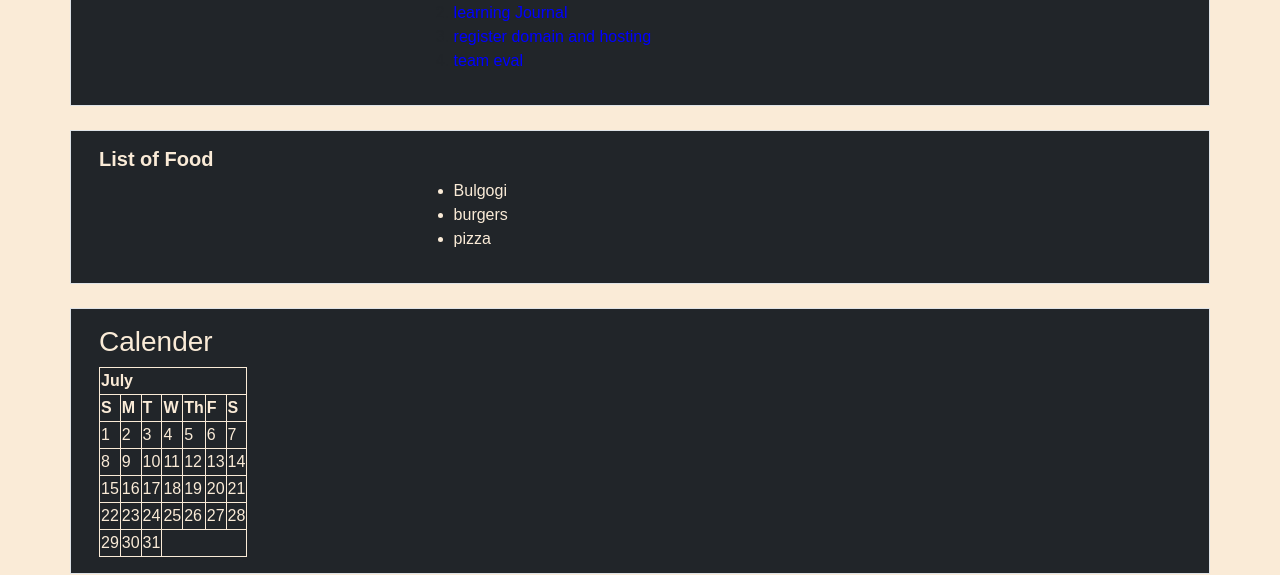
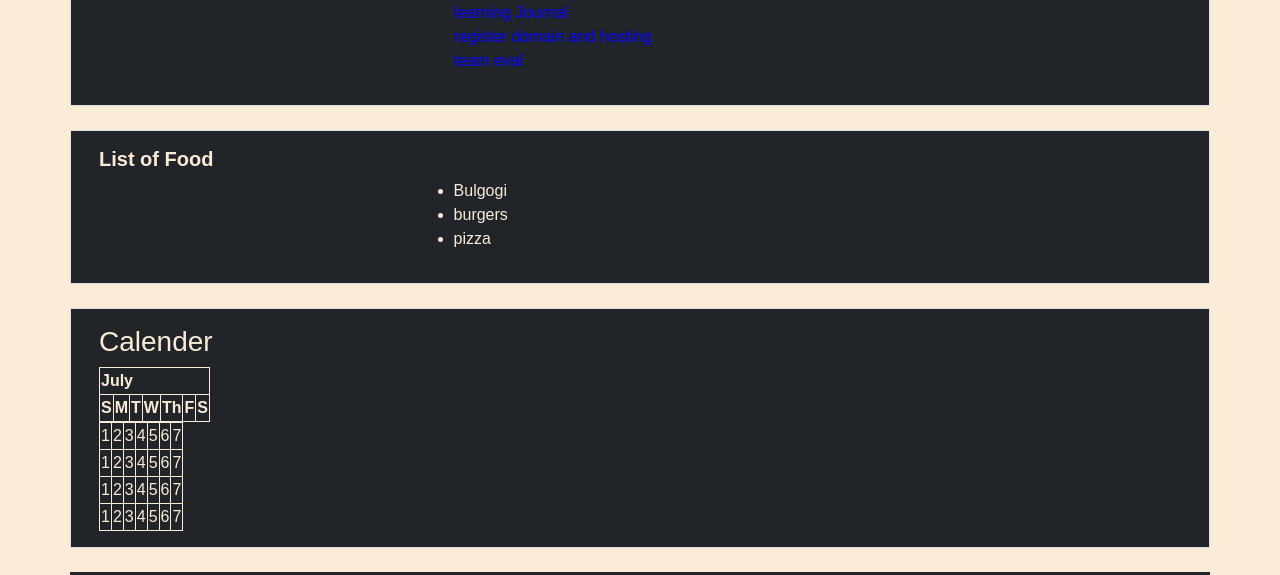
Before and after one commit to jesseboakye/jesseboakye, a plain HTML site: page jesse.html in a window 1280 px wide. Shown: the part 248-823 px from the top of the page. Drawn offline with nearby package versions, Linux system fonts and the light colour scheme.

Commit message:
js update

```diff
--- a/jesse.html
+++ b/jesse.html
@@ -57,7 +57,7 @@
 <div class = "row container p-3 my-4 border bg-dark">
     <h2><span style ="color: antiquewhite;"><strong>ToDo</strong> List</span></h2>
     <div class = "col-md-5">
-         <ol>
+         <ol class = "assignments" id="list">
             <li><a href = "https://canvas.uw.edu/courses/1574803/assignments/7434975">BootStrap webpage</a></li>
             <li><a href = "https://canvas.uw.edu/courses/1574803/assignments/7434985">learning Journal</a></li>
             <li><a href = "https://canvas.uw.edu/courses/1574803/assignments/7434988">register domain and hosting</a></li>
@@ -70,10 +70,10 @@
 <div class = "row container p-3 my-4 border bg-dark">
         <h1 style="color: antiquewhite;">List of Food</h1>
         <div class = "col-md-5">
-            <ul style="color: antiquewhite;">
-                <li>Bulgogi</li>
-                <li>burgers</li>
-                <li>pizza</li>
+            <ul class ="food" style="color: antiquewhite;">
+                <li class="food1">Bulgogi</li>
+                <li class="food2">burgers</li>
+                <li class="food3">pizza</li>
             </ul>
         </div>
 </div>
@@ -93,49 +93,20 @@
                 <th>F</th>
                 <th>S</th>
             </tr>
-            <tr>
-                <td>1</td>
-                <td>2</td>
-                <td>3</td>
-                <td>4</td>
-                <td>5</td>
-                <td>6</td>
-                <td>7</td>
-            </tr>
-            <tr>
-                <td>8</td>
-                <td>9</td>
-                <td>10</td>
-                <td>11</td>
-                <td>12</td>
-                <td>13</td>
-                <td>14</td>
-            </tr>
-            <tr>
-                <td>15</td>
-                <td>16</td>
-                <td>17</td>
-                <td>18</td>
-                <td>19</td>
-                <td>20</td>
-                <td>21</td>
-            </tr>
-            <tr>
-                <td>22</td>
-                <td>23</td>
-                <td>24</td>
-                <td>25</td>
-                <td>26</td>
-                <td>27</td>
-                <td>28</td>
-            </tr>
-            <tr>
-                <td>29</td>
-                <td>30</td>
-                <td>31</td>
-             </tr>
-        </table>
-        </div>
+
+        <!--loop to simplify the code-->
+            <script>
+                document.write("<table>")
+                    for (var i = 1; i < 5; i++) {
+                    document.write("<tr>");
+                    for(var b=0; b<7; b++) {
+                    document.write("<td>"+(b+1)+"</td>");
+                    }
+                    document.write("</tr>");
+                    }
+                     document.write("</table>")
+            </script>
+    </div>
 </div>
 <div>
     <div class = "row container p-3 my-4 bg-dark">
@@ -144,5 +115,15 @@
     </div>
 </div>
 
+<!--JAVASCRIPT-->
+<script>
+    var assigments = document.getElementById("list");
+    assigments.onclick = function(){
+        alert("leaving this page");
+    }
+
+    /*an array*/
+    const food = [document.getElementbyId("food1"),document.getElementById("food2"),document.getElementById("food3")];
+</script>
 </body>
 </html>
```
